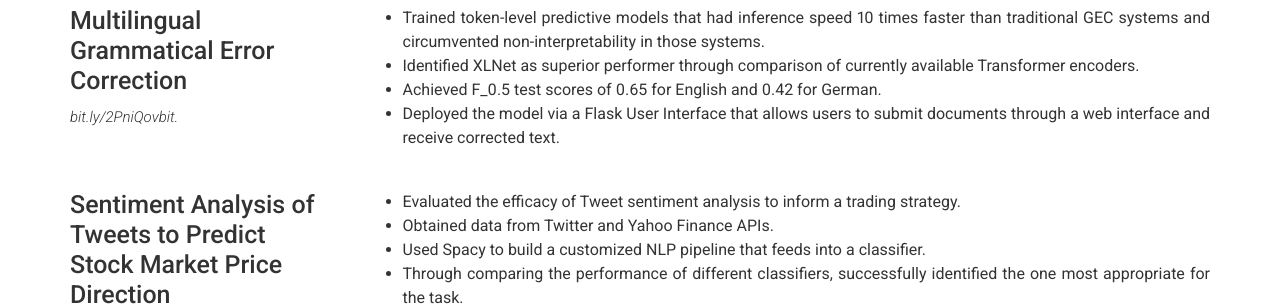
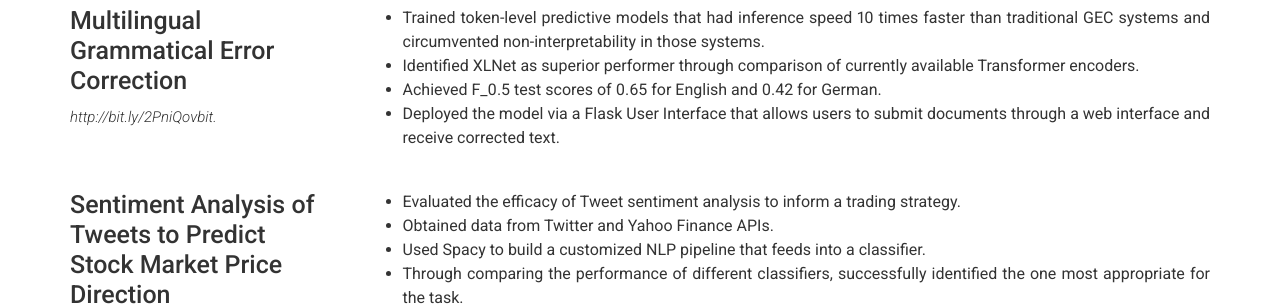
Before and after one commit to mtorabirad/mtorabirad.github.io, a Jekyll site: the page built from index.md, in a window 1280 px wide and 900 px high, scrolled down 499 px. Shown: the part 152-458 px from the top of the window. Built offline with Jekyll 4.4.1, drawn with Linux system fonts in a browser that asks for light colours; part of the change alters nothing that is shown.

Commit message:
new pro added

```diff
--- a/_data/projects.yml
+++ b/_data/projects.yml
@@ -1,6 +1,6 @@
 # Project template
 - name: Multilingual Grammatical Error Correction
-  link: bit.ly/2PniQovbit.
+  link: http://bit.ly/2PniQovbit.
   description: |
     - Trained token-level predictive models that had inference speed 10 times faster than traditional GEC systems and circumvented non-interpretability in those systems.
     - Identified XLNet as superior performer through comparison of currently available Transformer encoders.
```
